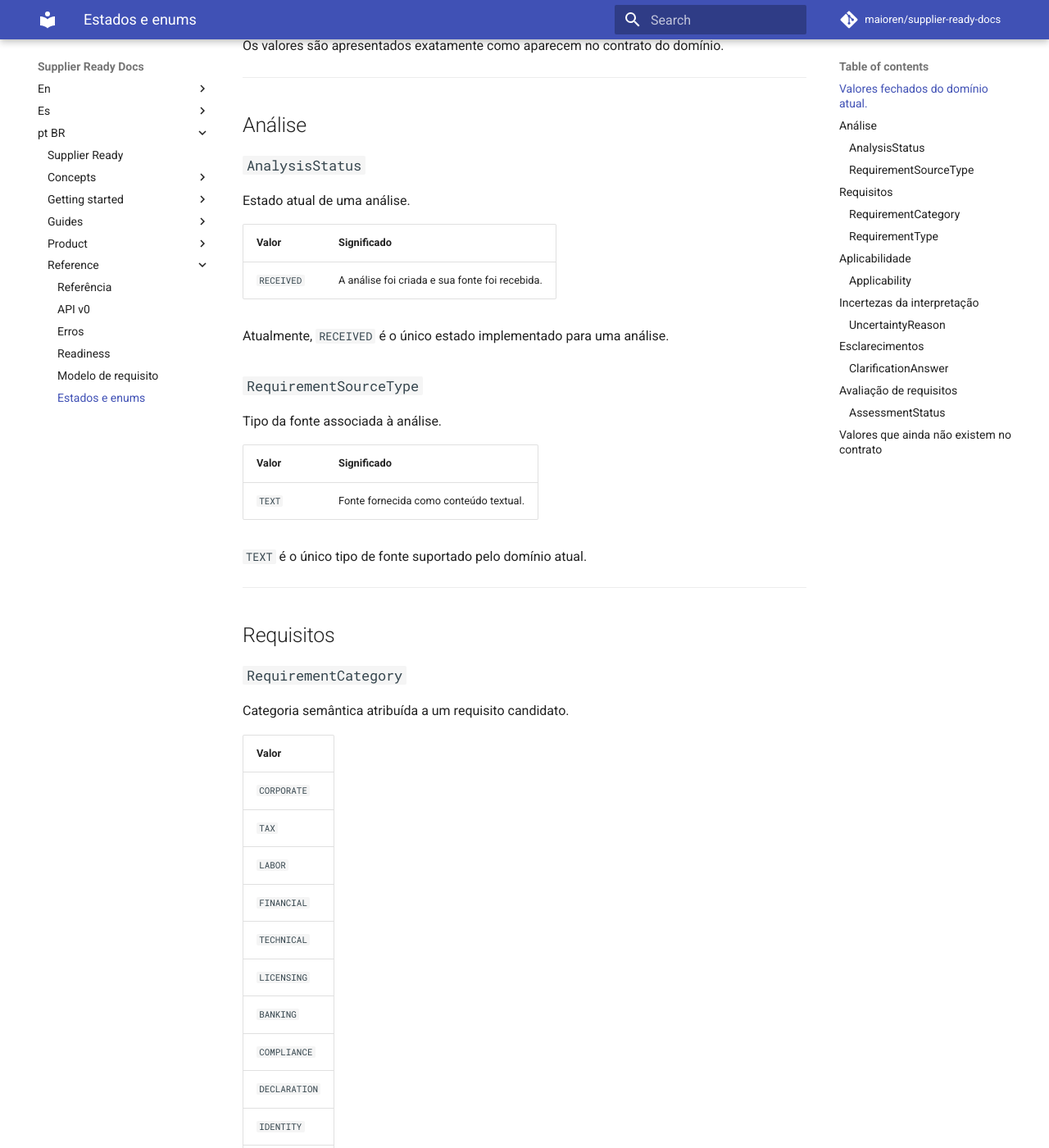
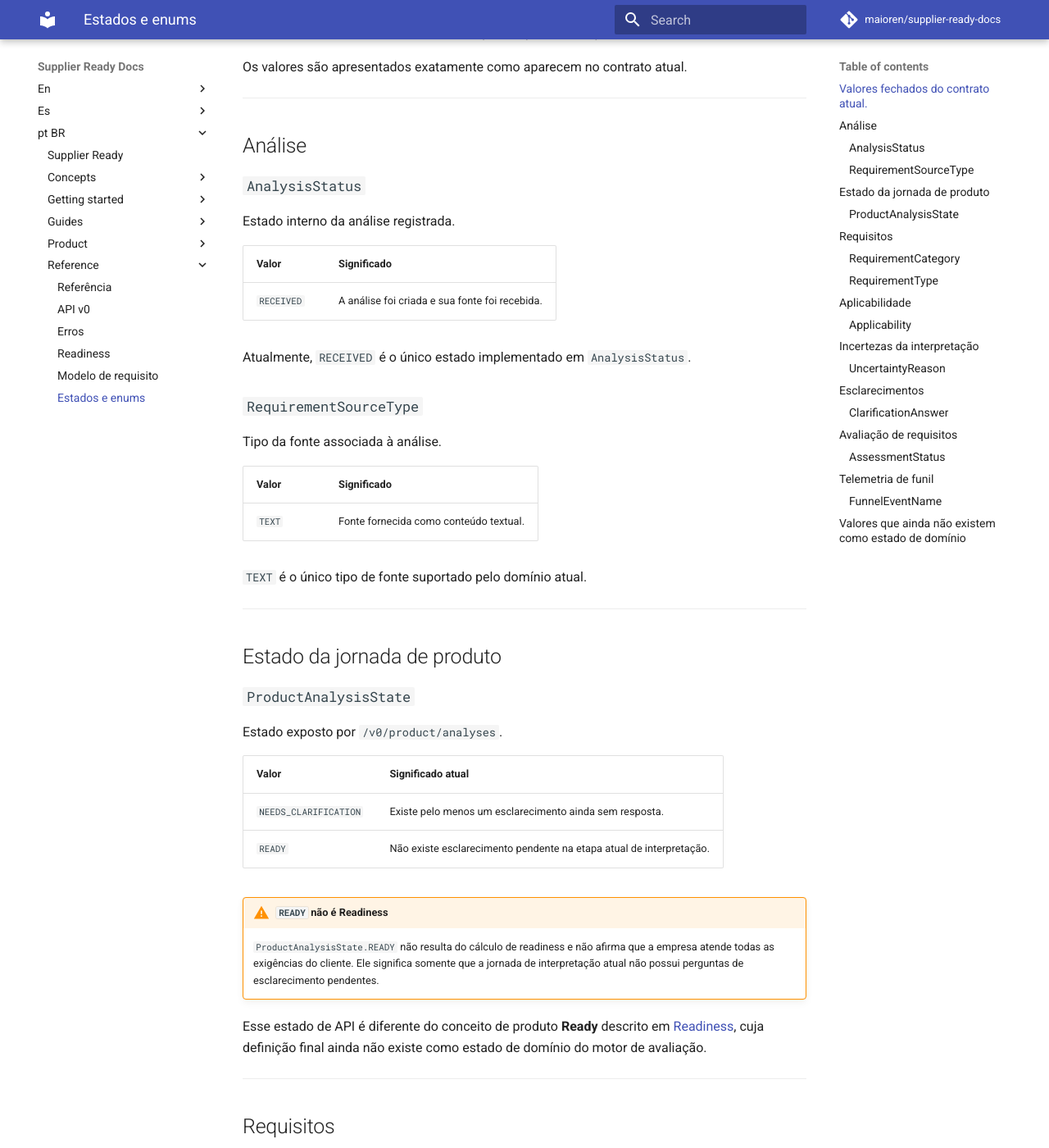
Before and after one commit to maioren/supplier-ready-docs, an MkDocs documentation site: the page built from docs/pt-BR/reference/states-enums.md, in a window 1280 px wide and 1400 px high, scrolled down 229 px. Shown: the whole window at 82% size. Built offline with MkDocs 1.6.1 and Material for MkDocs 9.7.7, drawn with Linux system fonts in a browser that asks for light colours; comment, search, counter and statistics services are not loaded; some of the changed text lies outside the part shown.

Commit message:
docs: add product and telemetry enums to reference

```diff
--- a/docs/pt-BR/reference/states-enums.md
+++ b/docs/pt-BR/reference/states-enums.md
@@ -1,10 +1,10 @@
 # Estados e enums
 
-## Valores fechados do domínio atual.
+## Valores fechados do contrato atual.
 
-Esta página lista os estados e enums implementados atualmente no Supplier Ready `v0`.
+Esta página lista os estados e enums implementados atualmente no Supplier Ready `v0`, incluindo valores do domínio e valores expostos pela API de produto.
 
-Os valores são apresentados exatamente como aparecem no contrato do domínio.
+Os valores são apresentados exatamente como aparecem no contrato atual.
 
 ---
 
@@ -12,13 +12,13 @@ Os valores são apresentados exatamente como aparecem no contrato do domínio.
 
 ### `AnalysisStatus`
 
-Estado atual de uma análise.
+Estado interno da análise registrada.
 
 | Valor | Significado |
 | --- | --- |
 | `RECEIVED` | A análise foi criada e sua fonte foi recebida. |
 
-Atualmente, `RECEIVED` é o único estado implementado para uma análise.
+Atualmente, `RECEIVED` é o único estado implementado em `AnalysisStatus`.
 
 ### `RequirementSourceType`
 
@@ -29,6 +29,24 @@ Tipo da fonte associada à análise.
 | `TEXT` | Fonte fornecida como conteúdo textual. |
 
 `TEXT` é o único tipo de fonte suportado pelo domínio atual.
+
+---
+
+## Estado da jornada de produto
+
+### `ProductAnalysisState`
+
+Estado exposto por `/v0/product/analyses`.
+
+| Valor | Significado atual |
+| --- | --- |
+| `NEEDS_CLARIFICATION` | Existe pelo menos um esclarecimento ainda sem resposta. |
+| `READY` | Não existe esclarecimento pendente na etapa atual de interpretação. |
+
+!!! warning "`READY` não é Readiness"
+    `ProductAnalysisState.READY` não resulta do cálculo de readiness e não afirma que a empresa atende todas as exigências do cliente. Ele significa somente que a jornada de interpretação atual não possui perguntas de esclarecimento pendentes.
+
+Esse estado de API é diferente do conceito de produto **Ready** descrito em [Readiness](../concepts/readiness.md), cuja definição final ainda não existe como estado de domínio do motor de avaliação.
 
 ---
 
@@ -98,8 +116,6 @@ Motivo estruturado para uma incerteza registrada pelo Interpreter.
 | `UNSUPPORTED_DETAIL` | Um detalhe não possui suporte suficiente na fonte. |
 | `OTHER` | Outro motivo de incerteza. |
 
-Uma incerteza também possui uma mensagem, um trecho da fonte e pode estar associada a um requisito candidato específico.
-
 ---
 
 ## Esclarecimentos
@@ -112,8 +128,6 @@ Respostas aceitas atualmente por uma pergunta de esclarecimento.
 | --- | --- |
 | `YES` | Resolve para `APPLICABLE`. |
 | `NO` | Resolve para `NOT_APPLICABLE`. |
-
-O contrato atual aceita apenas respostas binárias `YES` e `NO`.
 
 ---
 
@@ -131,22 +145,38 @@ Representa a situação de atendimento de um requisito durante o cálculo de rea
 | `UNKNOWN` | Situação de atendimento ainda desconhecida. | `0.0` |
 | `NOT_APPLICABLE` | Requisito não aplicável. | excluído |
 
-O peso listado corresponde à implementação atual do cálculo de readiness. Um item também é excluído quando sua `Applicability` é `NOT_APPLICABLE`.
-
-Se a `Applicability` for `UNKNOWN`, o item permanece como pendência de aplicabilidade e ainda não entra no score.
+Um item também é excluído quando sua `Applicability` é `NOT_APPLICABLE`. Se a aplicabilidade for `UNKNOWN`, ele fica pendente e ainda não entra no score.
 
 ---
 
-## Valores que ainda não existem no contrato
+## Telemetria de funil
 
-Alguns conceitos usados na documentação de produto ainda não são enums ou estados implementados na `v0`.
+### `FunnelEventName`
+
+Eventos aceitos pelo endpoint `/v0/telemetry/funnel`.
+
+| Valor |
+| --- |
+| `landing_viewed` |
+| `analysis_started` |
+| `requirement_submitted` |
+| `analysis_completed` |
+| `result_viewed` |
+| `requirement_expanded` |
+
+---
+
+## Valores que ainda não existem como estado de domínio
+
+Alguns conceitos usados no produto ainda não existem como estados formais do motor de avaliação.
 
 Entre eles:
 
-- `Ready` como estado de domínio;
+- `Ready` como conclusão derivada das avaliações e bloqueios;
 - estados formais de gap;
 - tipos adicionais de fonte como PDF, planilha ou e-mail.
 
-Eles não devem ser tratados como valores válidos da API ou do domínio atual até serem implementados.
+A existência de `ProductAnalysisState.READY` **não altera essa distinção**: esse valor pertence à jornada de interpretação da API de produto e possui semântica mais restrita.
 
+[Consultar API v0](api-v0.md){ .md-button }
 [Voltar para Referência](index.md){ .md-button }
```
Also changed, not shown: other parts of docs/pt-BR/reference/states-enums.md (+1 -1 lines).
